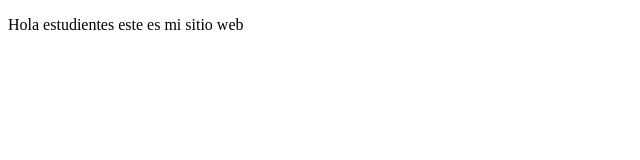
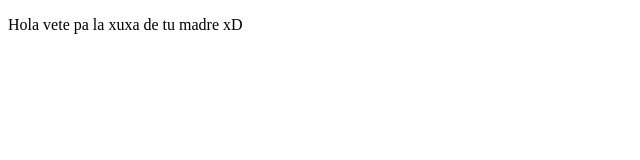
Before and after one commit to inmutz/proyectoCursoDemo, a plain HTML site: page index.html in a window 1280 px wide. Shown: the full height of the page, 0-640 px from the left. Drawn offline with Linux system fonts and the light colour scheme.

Commit message:
Cambios a index

```diff
--- a/index.html
+++ b/index.html
@@ -8,8 +8,7 @@
 </head>
 <body>
     <p>
-        Hola estudientes este es
-        mi sitio web
+        Hola vete pa la xuxa de tu madre xD
     </p>
 </body>
 </html>
```
